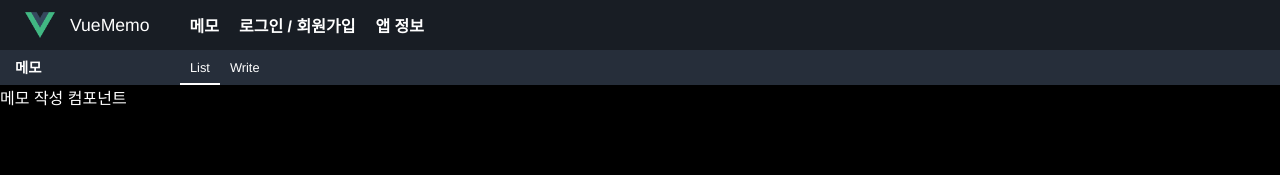
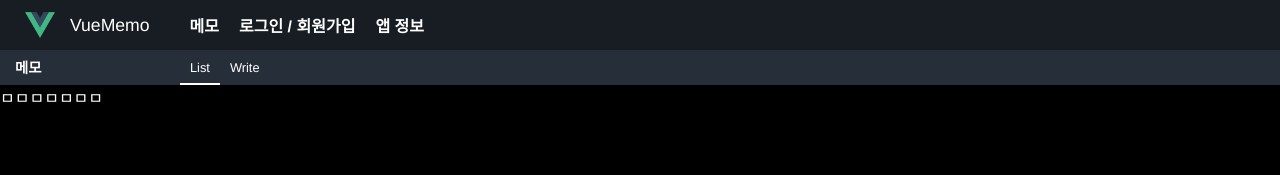
Before and after one commit to LieuKR/MemoWebApp, a Vue app in the folder Dev_VueCLI/: page /memo/list in a window 1280 px wide. Shown: the top 175 px of the page. Built offline with nearby package versions, Linux system fonts and the light colour scheme.

Commit message:
Change filename

```diff
--- a/Dev_VueCLI/src/views/memo/component-list.vue
+++ b/Dev_VueCLI/src/views/memo/route-list.vue
@@ -1,5 +1,5 @@
 <template>
-  메모 리스트 컴포넌트
+  <div class="memo-container">ㅁㅁㅁㅁㅁㅁㅁ</div>
 </template>
 
 <script>
```
Also changed, not shown: Dev_VueCLI/src/router/index.js (+8 -8 lines), Dev_VueCLI/src/views/appinfo/route-client.vue (renamed from Dev_VueCLI/src/views/appinfo/description-client.vue), Dev_VueCLI/src/views/appinfo/route-db.vue (renamed from Dev_VueCLI/src/views/appinfo/description-db.vue), Dev_VueCLI/src/views/appinfo/route-server.vue (renamed from Dev_VueCLI/src/views/appinfo/description-server.vue), Dev_VueCLI/src/views/appinfo/route-wholeapp.vue (renamed from Dev_VueCLI/src/views/appinfo/description-wholeapp.vue), Dev_VueCLI/src/views/auth/route-login.vue (renamed from Dev_VueCLI/src/views/auth/app-login.vue), Dev_VueCLI/src/views/auth/route-signin.vue (renamed from Dev_VueCLI/src/views/auth/app-signin.vue), Dev_VueCLI/src/views/memo/route-write.vue (renamed from Dev_VueCLI/src/views/memo/component-write.vue).
